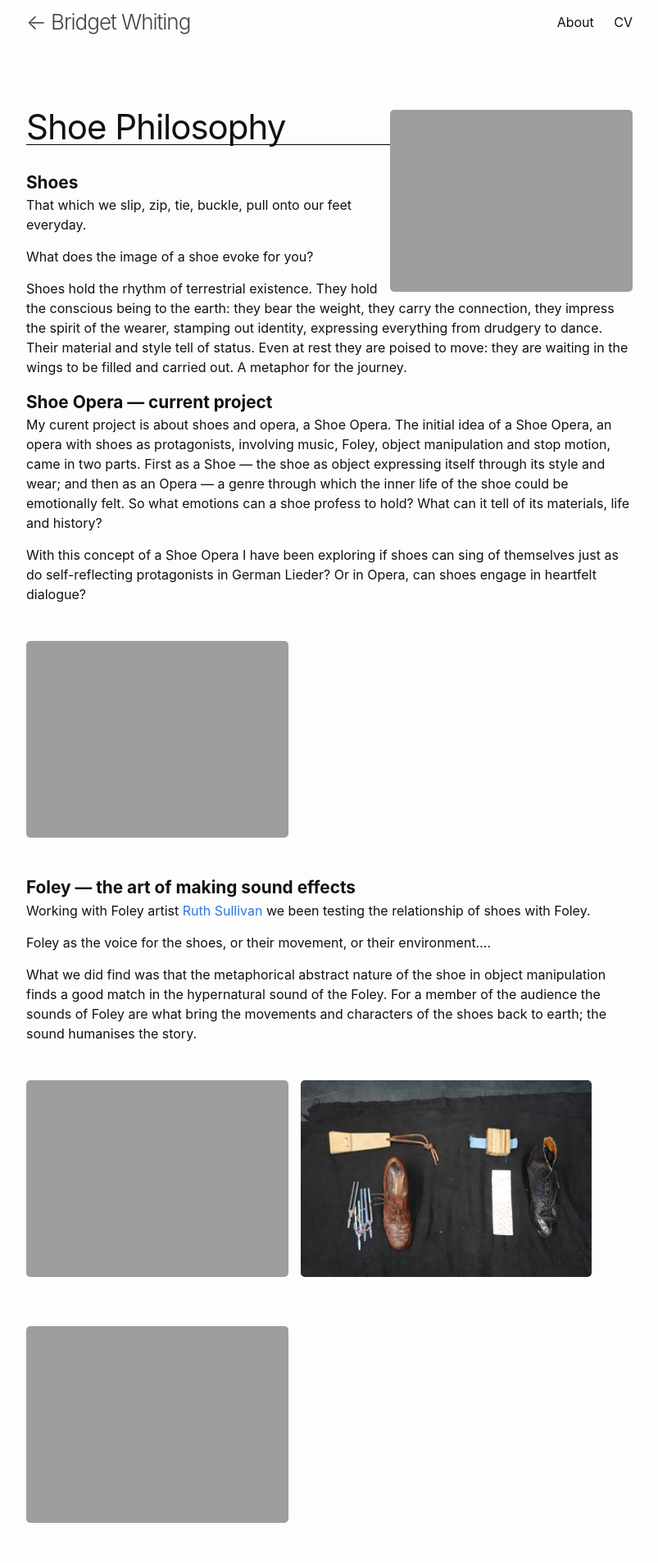
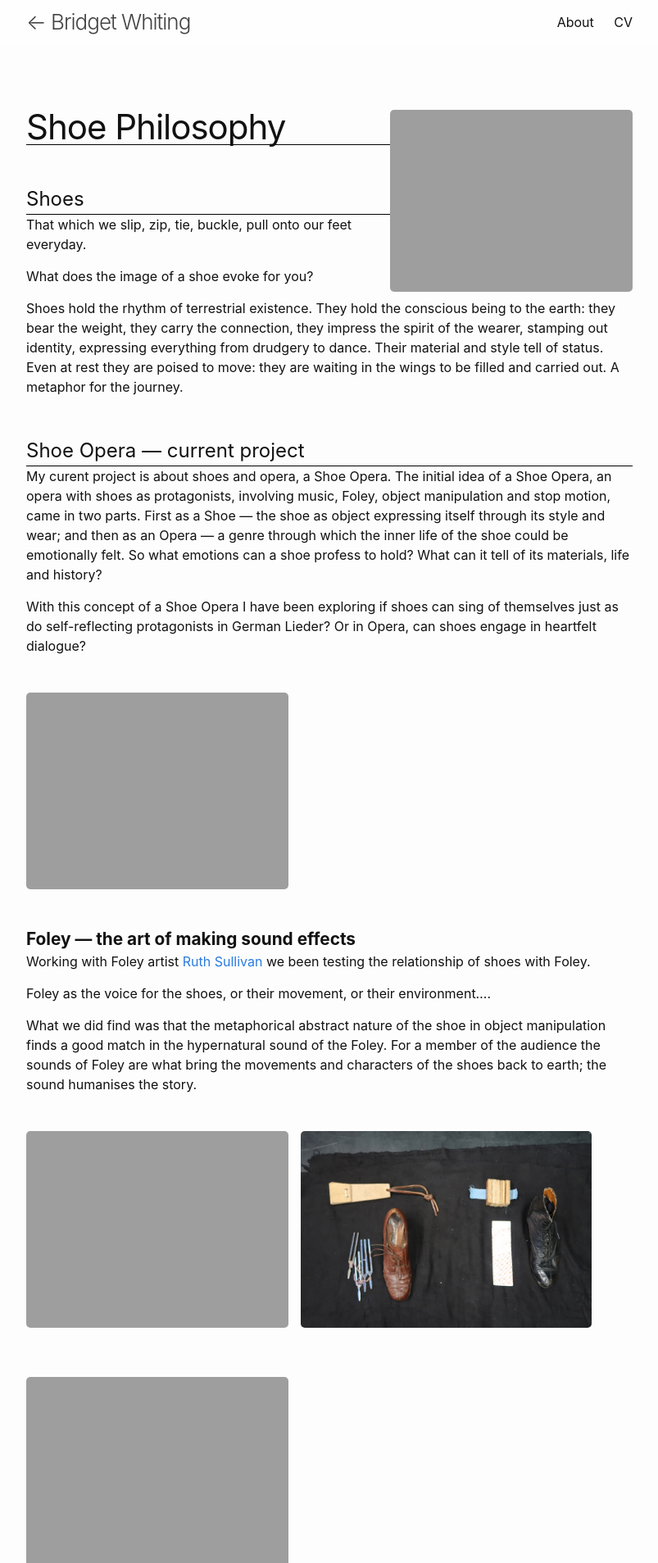
Before and after one commit to markwhiting/bridget, a Jekyll site: the page built from _projects/shoe-philosophy.markdown, in a window 1280 px wide. Shown: the top 1907 px of the page at 82% size, without its empty margins (238-1041 px from the left). Built offline with Jekyll 4.4.1, drawn with Linux system fonts in a browser that asks for light colours.

Commit message:
enlarged headings

```diff
--- a/_projects/shoe-philosophy.markdown
+++ b/_projects/shoe-philosophy.markdown
@@ -7,7 +7,7 @@ end: 2019-07-30
 
 <!-- this is a potential header item: background: "image" -->
 
-## Shoes
+# Shoes
 
 That which we slip, zip, tie, buckle, pull onto our feet everyday.
 
@@ -15,7 +15,7 @@ What does the image of a shoe evoke for you?
 
 Shoes hold the rhythm of terrestrial existence. They hold the conscious being to the earth: they bear the weight, they carry the connection, they impress the spirit of the wearer, stamping out identity, expressing everything from drudgery to dance. Their material and style tell of status. Even at rest they are poised to move: they are waiting in the wings to be filled and carried out. A metaphor for the journey.
 
-## Shoe Opera — current project
+# Shoe Opera — current project
 
 My curent project is about shoes and opera, a Shoe Opera.
 The initial idea of a Shoe Opera, an opera with shoes as protagonists, involving music, Foley, object manipulation and stop motion, came in two parts. First as a Shoe — the shoe as object expressing itself through its style and wear; and then as an Opera — a genre through which the inner life of the shoe could be emotionally felt. So what emotions can a shoe profess to hold? What can it tell of its materials, life and history?
```
